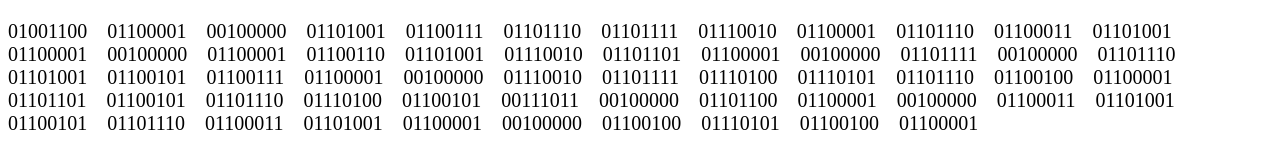
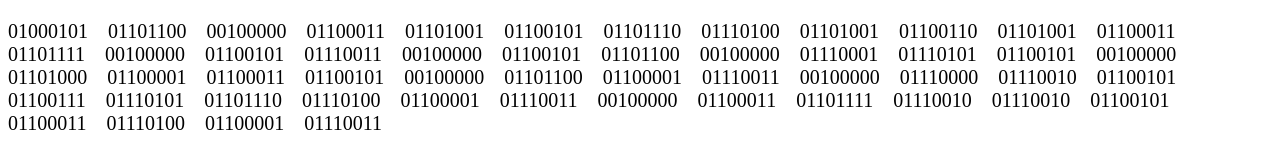
Before and after one commit to imdea-networks/imdea-networks.github.io, a plain HTML site: page index.html in a window 1280 px wide. Drawn offline with Linux system fonts and the light colour scheme.

Commit message:
Sentence 7

```diff
--- a/index.html
+++ b/index.html
@@ -14,7 +14,7 @@
 <body>
 
     <p>
-		01001100&emsp;01100001&emsp;00100000&emsp;01101001&emsp;01100111&emsp;01101110&emsp;01101111&emsp;01110010&emsp;01100001&emsp;01101110&emsp;01100011&emsp;01101001&emsp;01100001&emsp;00100000&emsp;01100001&emsp;01100110&emsp;01101001&emsp;01110010&emsp;01101101&emsp;01100001&emsp;00100000&emsp;01101111&emsp;00100000&emsp;01101110&emsp;01101001&emsp;01100101&emsp;01100111&emsp;01100001&emsp;00100000&emsp;01110010&emsp;01101111&emsp;01110100&emsp;01110101&emsp;01101110&emsp;01100100&emsp;01100001&emsp;01101101&emsp;01100101&emsp;01101110&emsp;01110100&emsp;01100101&emsp;00111011&emsp;00100000&emsp;01101100&emsp;01100001&emsp;00100000&emsp;01100011&emsp;01101001&emsp;01100101&emsp;01101110&emsp;01100011&emsp;01101001&emsp;01100001&emsp;00100000&emsp;01100100&emsp;01110101&emsp;01100100&emsp;01100001
+		01000101&emsp;01101100&emsp;00100000&emsp;01100011&emsp;01101001&emsp;01100101&emsp;01101110&emsp;01110100&emsp;01101001&emsp;01100110&emsp;01101001&emsp;01100011&emsp;01101111&emsp;00100000&emsp;01100101&emsp;01110011&emsp;00100000&emsp;01100101&emsp;01101100&emsp;00100000&emsp;01110001&emsp;01110101&emsp;01100101&emsp;00100000&emsp;01101000&emsp;01100001&emsp;01100011&emsp;01100101&emsp;00100000&emsp;01101100&emsp;01100001&emsp;01110011&emsp;00100000&emsp;01110000&emsp;01110010&emsp;01100101&emsp;01100111&emsp;01110101&emsp;01101110&emsp;01110100&emsp;01100001&emsp;01110011&emsp;00100000&emsp;01100011&emsp;01101111&emsp;01110010&emsp;01110010&emsp;01100101&emsp;01100011&emsp;01110100&emsp;01100001&emsp;01110011
 	</p>
 </body>
 </html>
```
